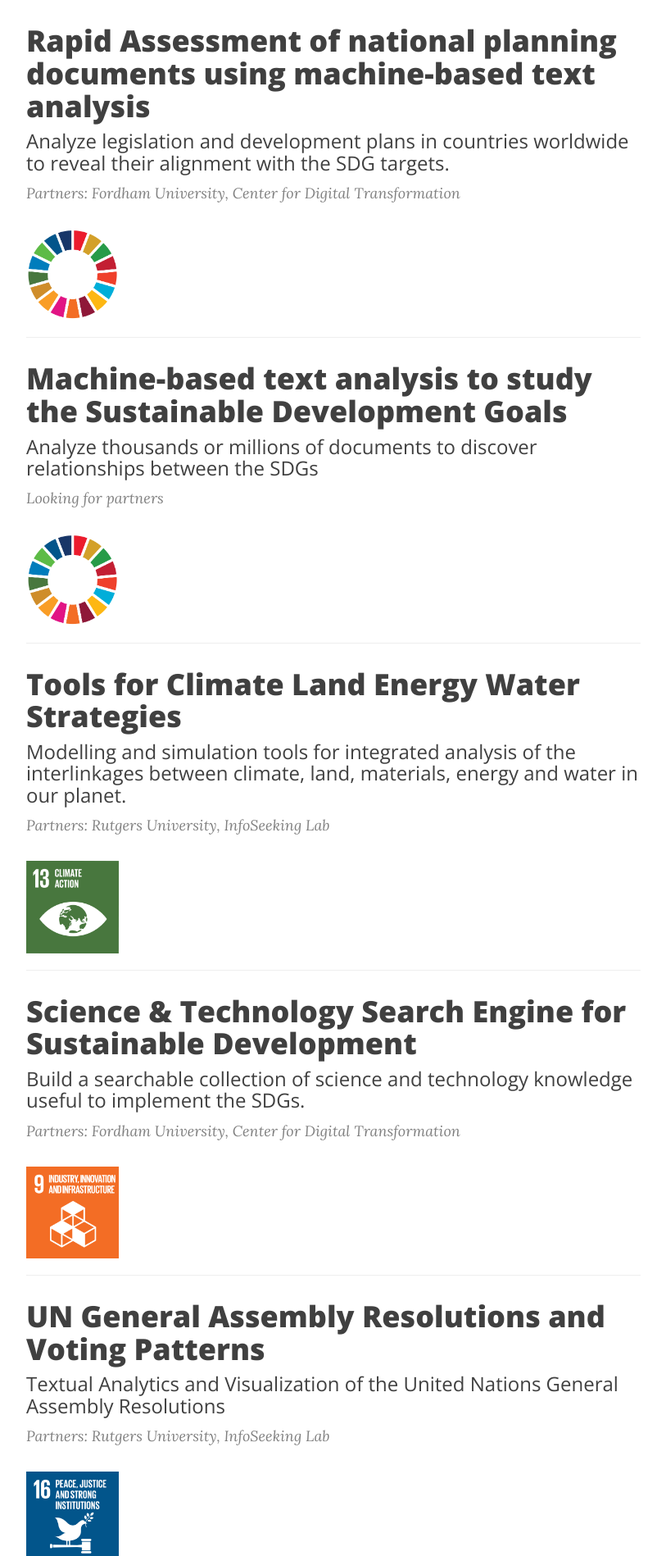
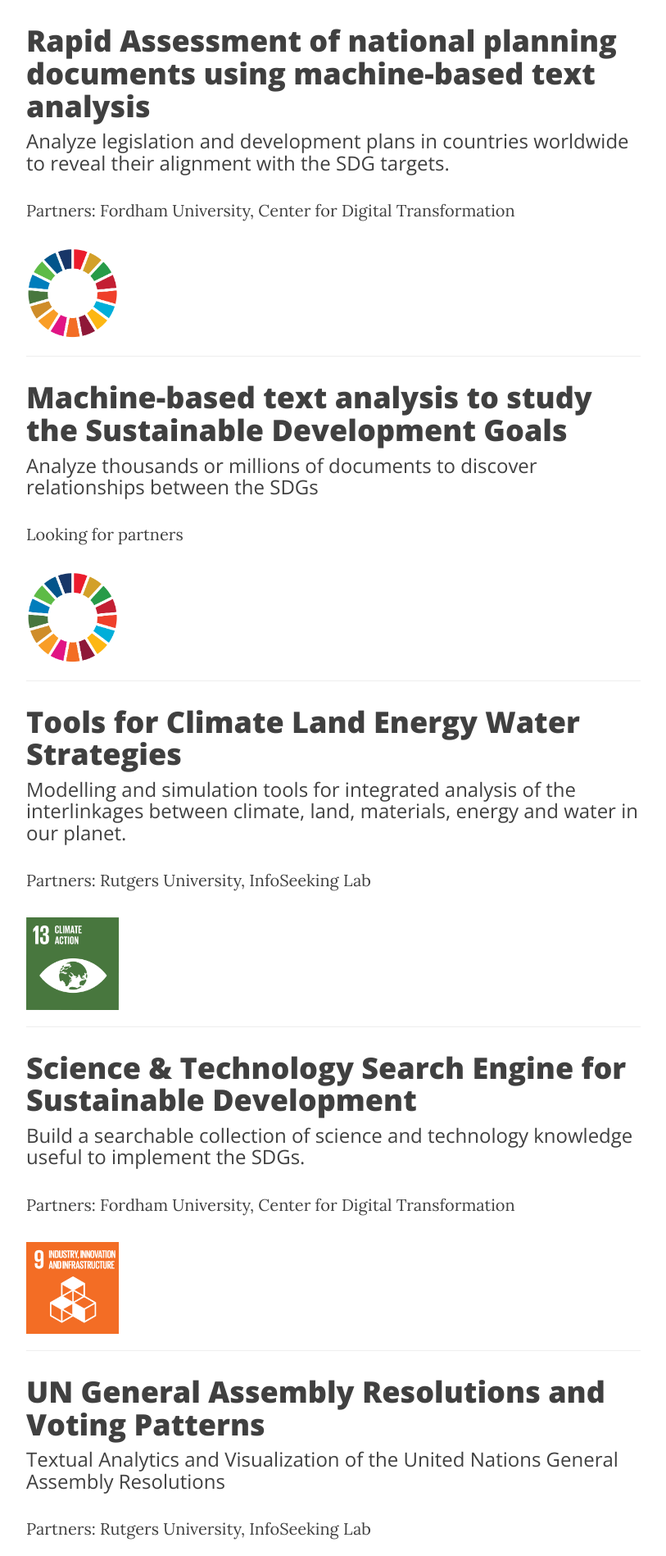
Before and after one commit to jmmnn/ICT4SD.github.io, a Jekyll site: the page built from index.html, in a window 1280 px wide. Shown: the part 1174-3072 px from the top of the page at 82% size, without its empty margins (233-1046 px from the left). Built offline with Jekyll 4.4.1, drawn with Linux system fonts in a browser that asks for light colours; nearby versions of some CDN libraries; the list of posts is cut into pages by our own code.

Commit message:
removed class meta

```diff
--- a/index.html
+++ b/index.html
@@ -27,7 +27,8 @@ description: "A platform to start or join open source software projects for the
         {% endif %}
     </a>
 
-    <p class="post-meta">
+    <!-- <p class="post-meta"> -->
+    <p>
       {% if post.partners %}
       Partners: {{ post.partners }}{% else %}
       Looking for partners {% endif %}
```
